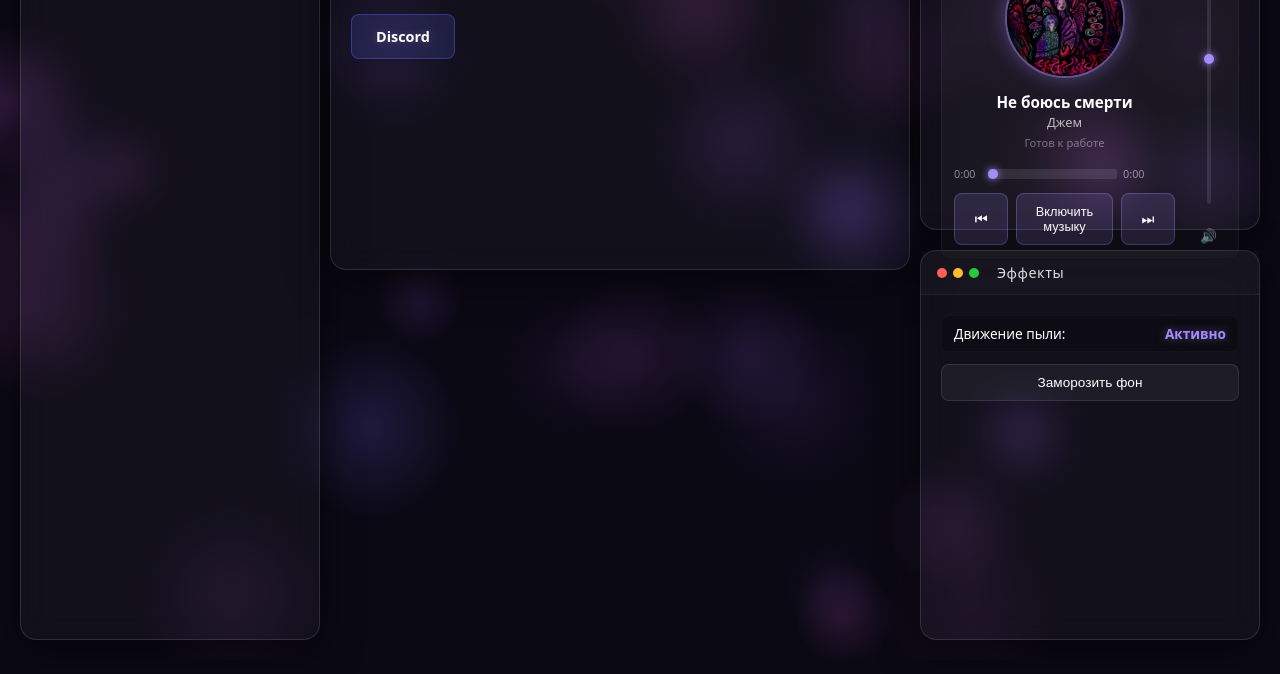
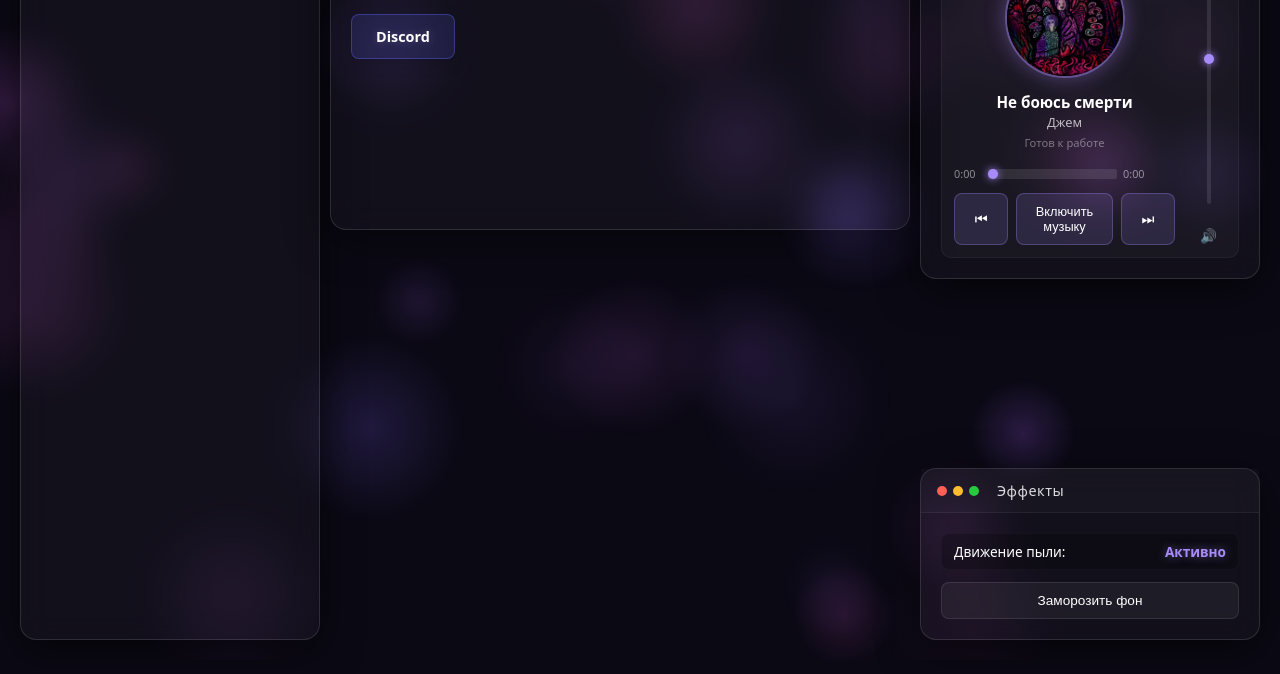
Before and after one commit to gega1246-maker/zhopa, a plain HTML site: page index.html in a window 1280 px wide. Shown: the part 140-814 px from the top of the page. Drawn offline with Linux system fonts and the light colour scheme.

Commit message:
Update style.css

```diff
--- a/style.css
+++ b/style.css
@@ -44,24 +44,20 @@ canvas {
     top: 20px;
     left: 330px;
     right: 370px;
-    bottom: 390px;
+    height: calc(100vh - 450px);
     border-radius: 16px;
     box-shadow: 0 10px 40px 0 rgba(0, 0, 0, 0.5);
-    display: flex;
-    flex-direction: column;
 }
 
 .glass-panel-right-top {
     top: 20px;
     right: 20px;
     width: 340px;
-    height: 350px;
     border-radius: 16px;
     box-shadow: 0 10px 40px 0 rgba(0, 0, 0, 0.6);
 }
 
 .glass-panel-right-bottom {
-    top: 390px;
     bottom: 20px;
     right: 20px;
     width: 340px;
@@ -97,8 +93,6 @@ canvas {
 
 .glass-content {
     padding: 20px;
-    flex: 1;
-    overflow-y: auto;
 }
 
 .panel-title {
```
